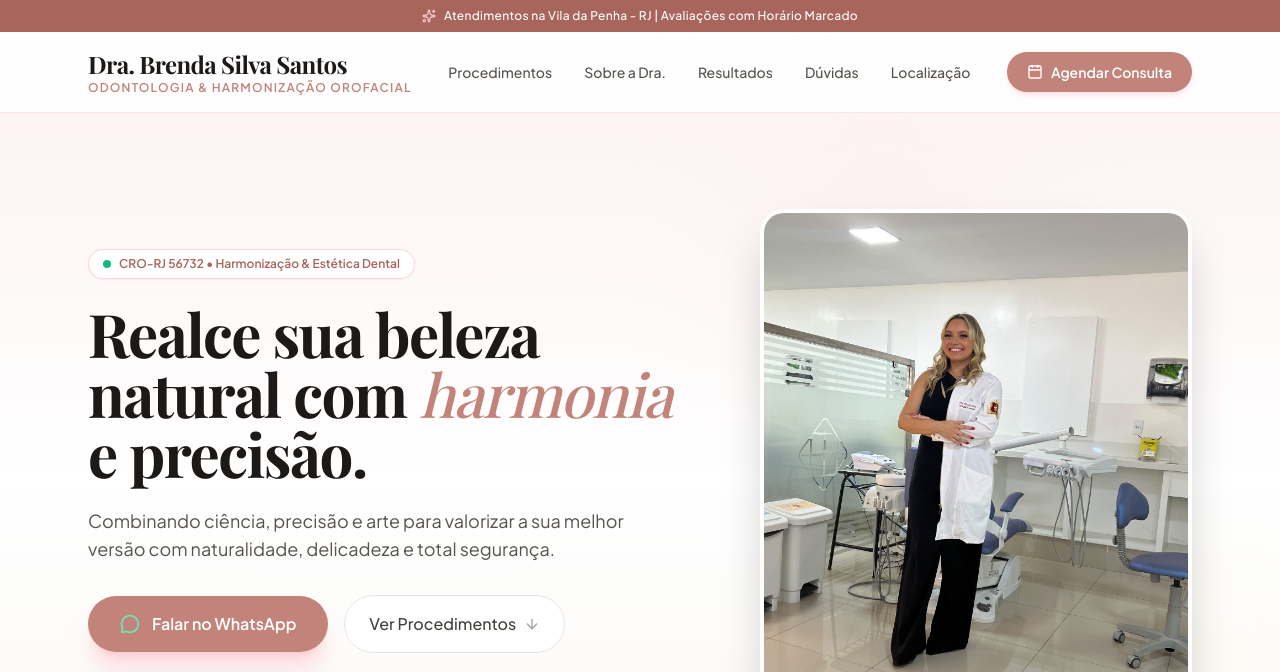
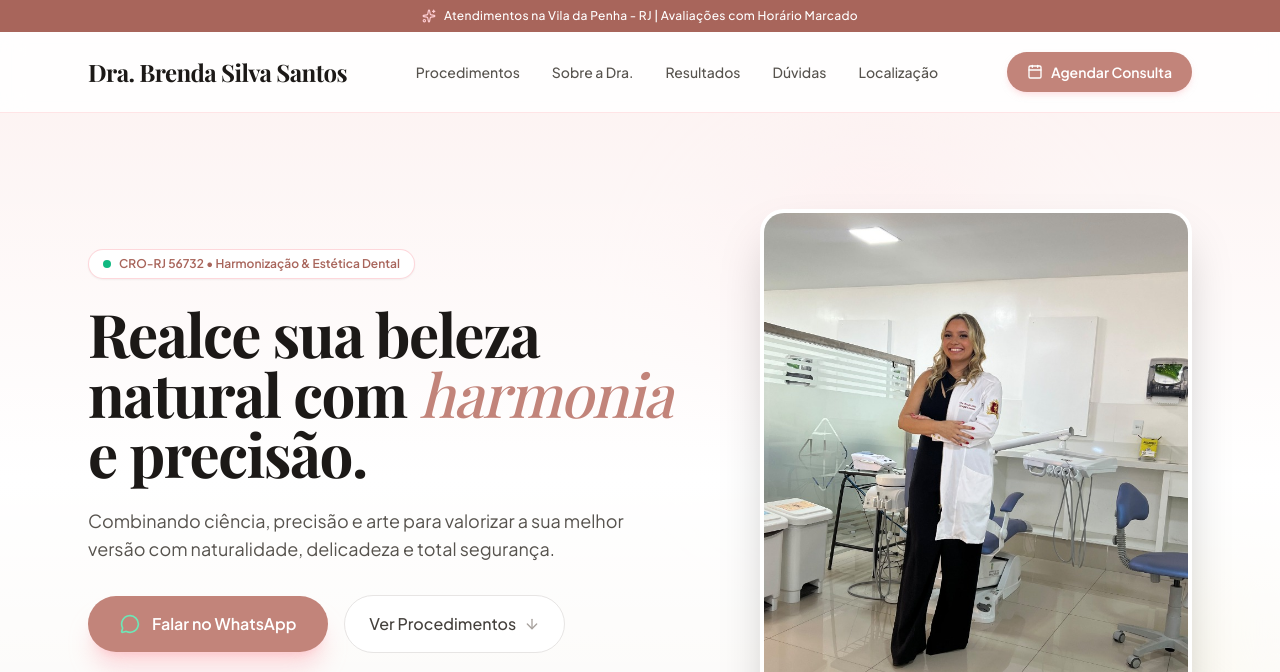
Before and after one commit to petersilvahs/seusite, a website: page sites-output/dra-brenda-santos/index.html in a window 1280 px wide. Shown: the top 672 px of the page. Drawn offline with nearby package versions, Linux system fonts and the light colour scheme; a web font is replaced by a local one.

Commit message:
update: atualiza

```diff
--- a/sites-output/dra-brenda-santos/index.html
+++ b/sites-output/dra-brenda-santos/index.html
@@ -86,7 +86,6 @@
     <div class="max-w-6xl mx-auto px-4 sm:px-6 h-20 flex items-center justify-between">
       <a href="#" class="flex flex-col">
         <span class="font-serif text-xl sm:text-2xl font-bold tracking-tight text-stone-900">Dra. Brenda Silva Santos</span>
-        <span class="text-xs uppercase tracking-widest text-brand-primary font-semibold">Odontologia & Harmonização Orofacial</span>
       </a>
 
       <!-- Desktop Nav -->
```
